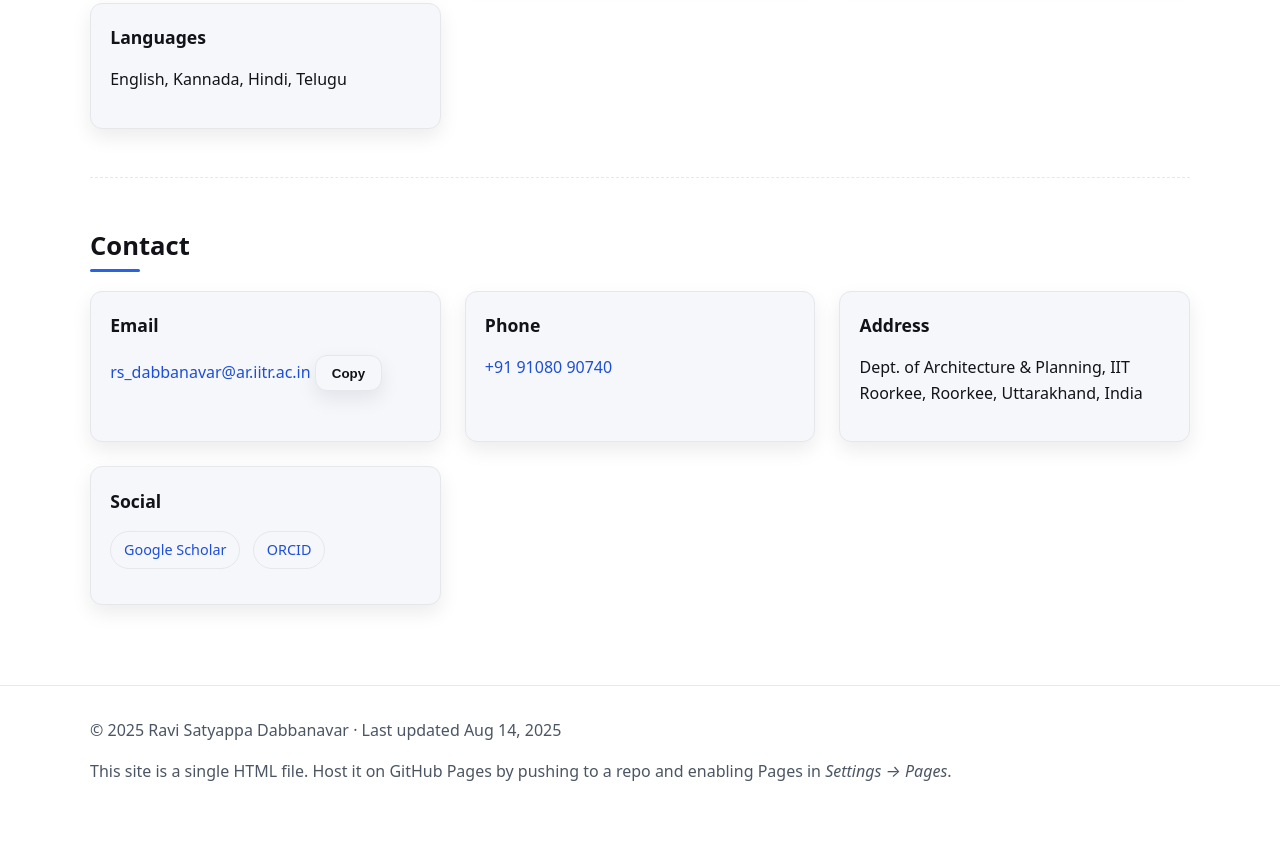
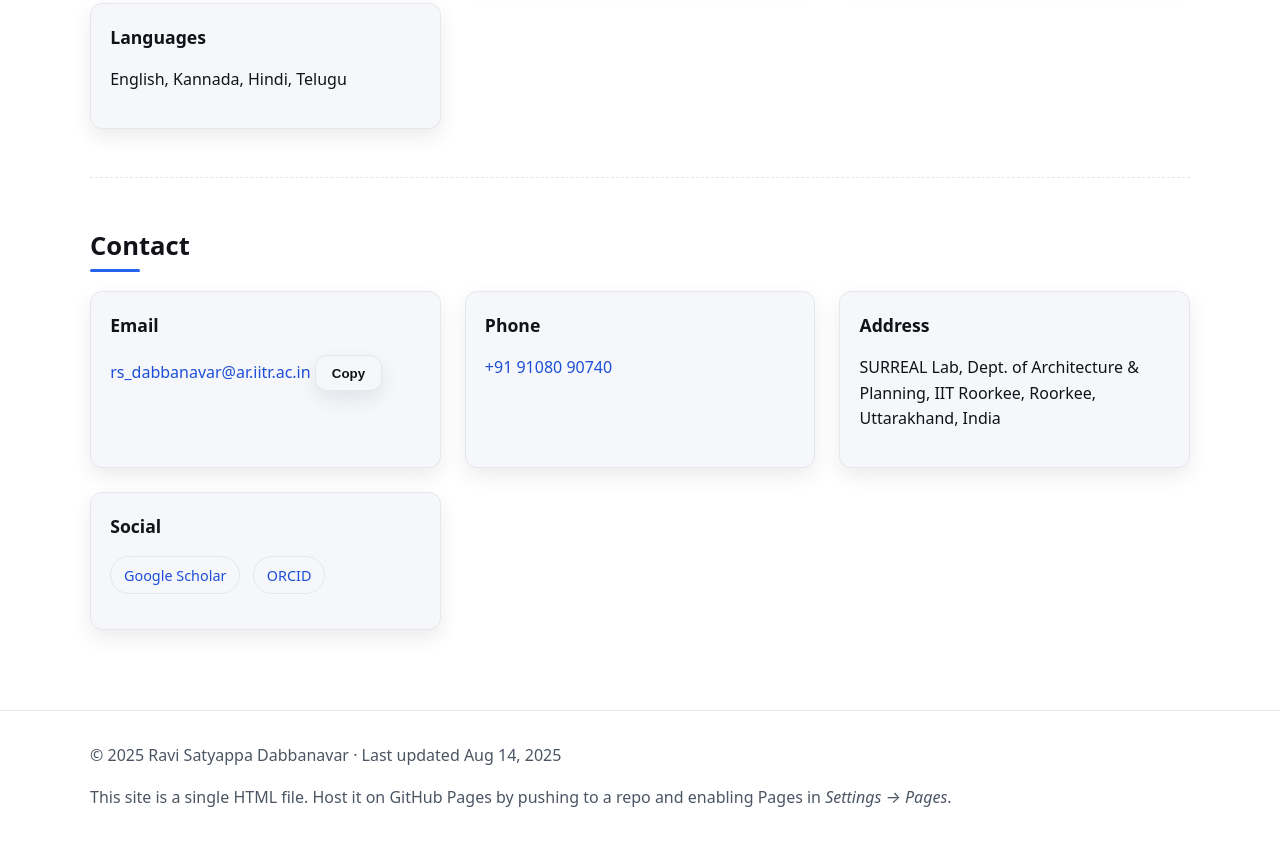
Before and after one commit to ravi-rayv/Webpage, a plain HTML site: page index.html in a window 1280 px wide. Shown: the part 4837-5682 px from the top of the page. Drawn offline with Linux system fonts and the light colour scheme.

Commit message:
Update index.html

```diff
--- a/index.html
+++ b/index.html
@@ -851,7 +851,7 @@
         </div>
         <div class="card">
           <h3>Address</h3>
-          <p>Dept. of Architecture & Planning, IIT Roorkee, Roorkee, Uttarakhand, India</p>
+          <p>SURREAL Lab, Dept. of Architecture & Planning, IIT Roorkee, Roorkee, Uttarakhand, India</p>
         </div>
         <div class="card">
           <h3>Social</h3>
```
